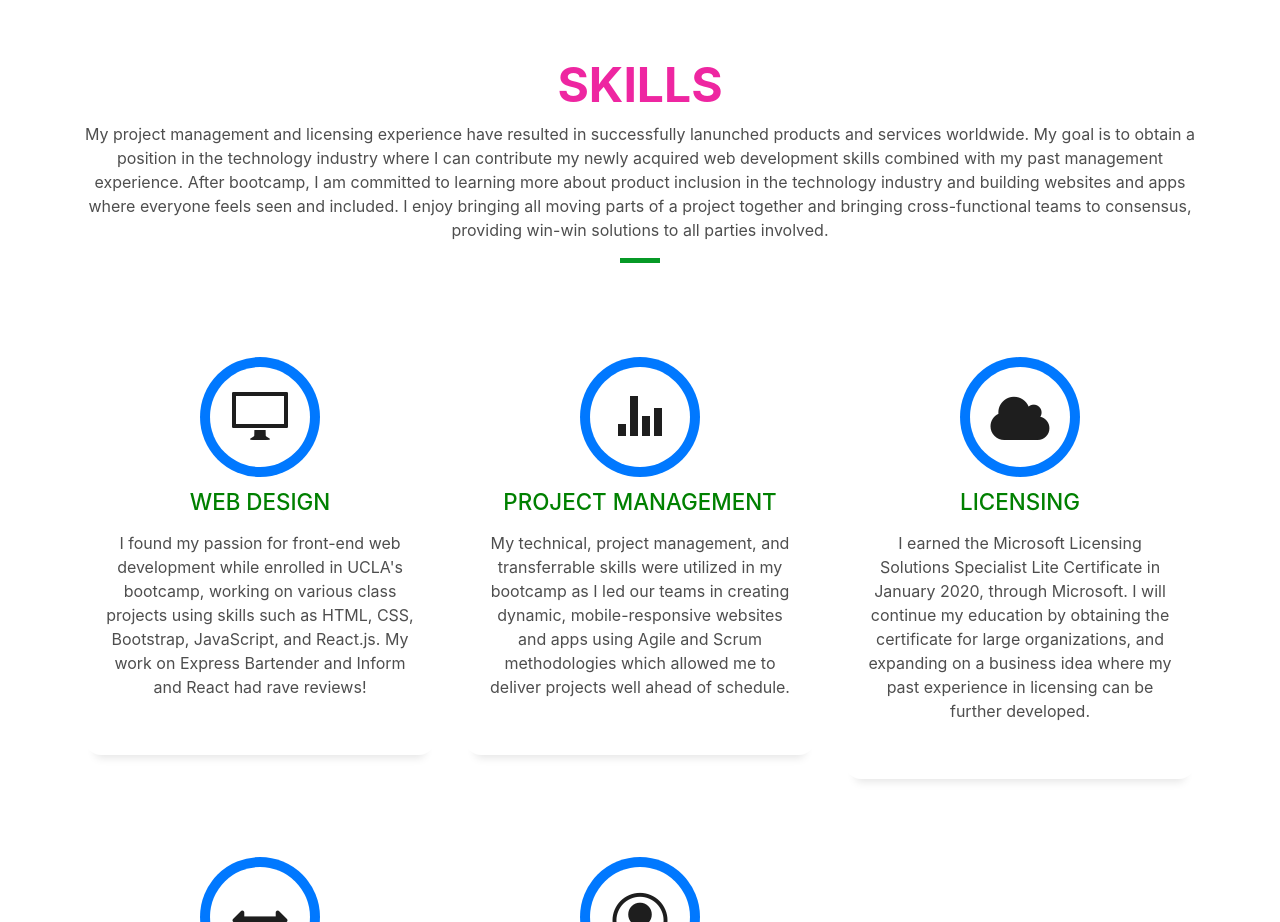
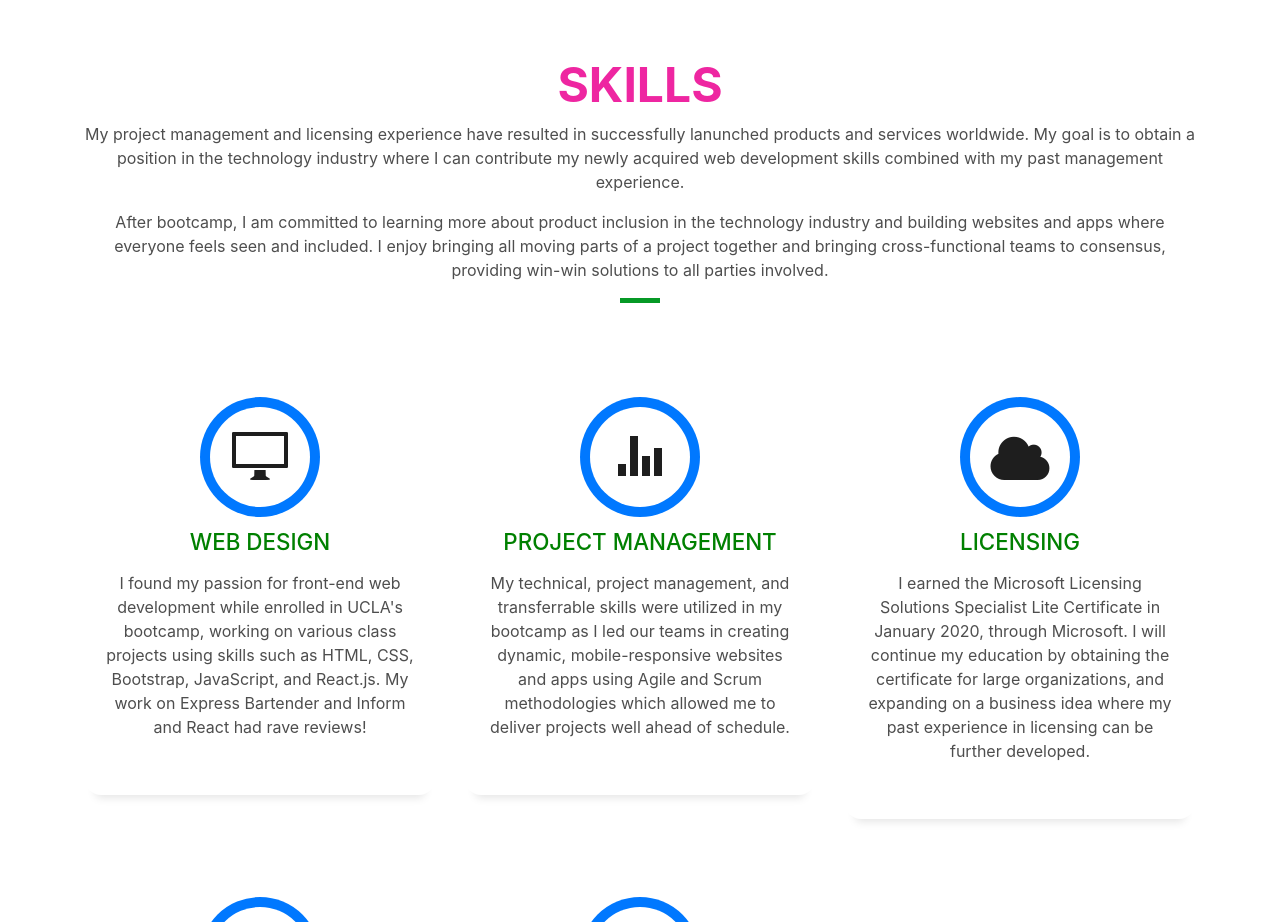
Before and after one commit to anissa1908/Portfolio_Final, a website with bundled scripts: page index.html in a window 1280 px wide. Shown: the part 1660-2582 px from the top of the page. Built offline with nearby package versions, Linux system fonts and the light colour scheme; files whose address does not match are found by name; a web font is replaced by a local one.

Commit message:
fixing alignment of text in skills section

```diff
--- a/index.html
+++ b/index.html
@@ -178,11 +178,14 @@
                 Skills
               </h3>
               <p class="subtitle-a">
-                My project management and licensing experience have resulted in successfully lanunched products and services worldwide.
-                My goal is to obtain a position in the technology industry where I can contribute my newly acquired web development skills
-                combined with my past management experience. After bootcamp, I am committed to learning more about product inclusion in the
-                technology industry and building websites and apps where everyone feels seen and included. I enjoy bringing all moving parts
-                of a project together and bringing cross-functional teams to consensus, providing win-win solutions to all parties involved.
+                My project management and licensing experience have resulted in successfully lanunched products and services worldwide. My goal is
+                to obtain a position in the technology industry where I can contribute my newly acquired web development skills combined with my
+                past management experience.
+              </p>
+              <p class="subtitle-a">
+                After bootcamp, I am committed to learning more about product inclusion in the technology industry and building websites and apps
+                where everyone feels seen and included. I enjoy bringing all moving parts of a project together and bringing cross-functional teams
+                to consensus, providing win-win solutions to all parties involved.
               </p>
               <div class="line-mf"></div>
             </div>
```
